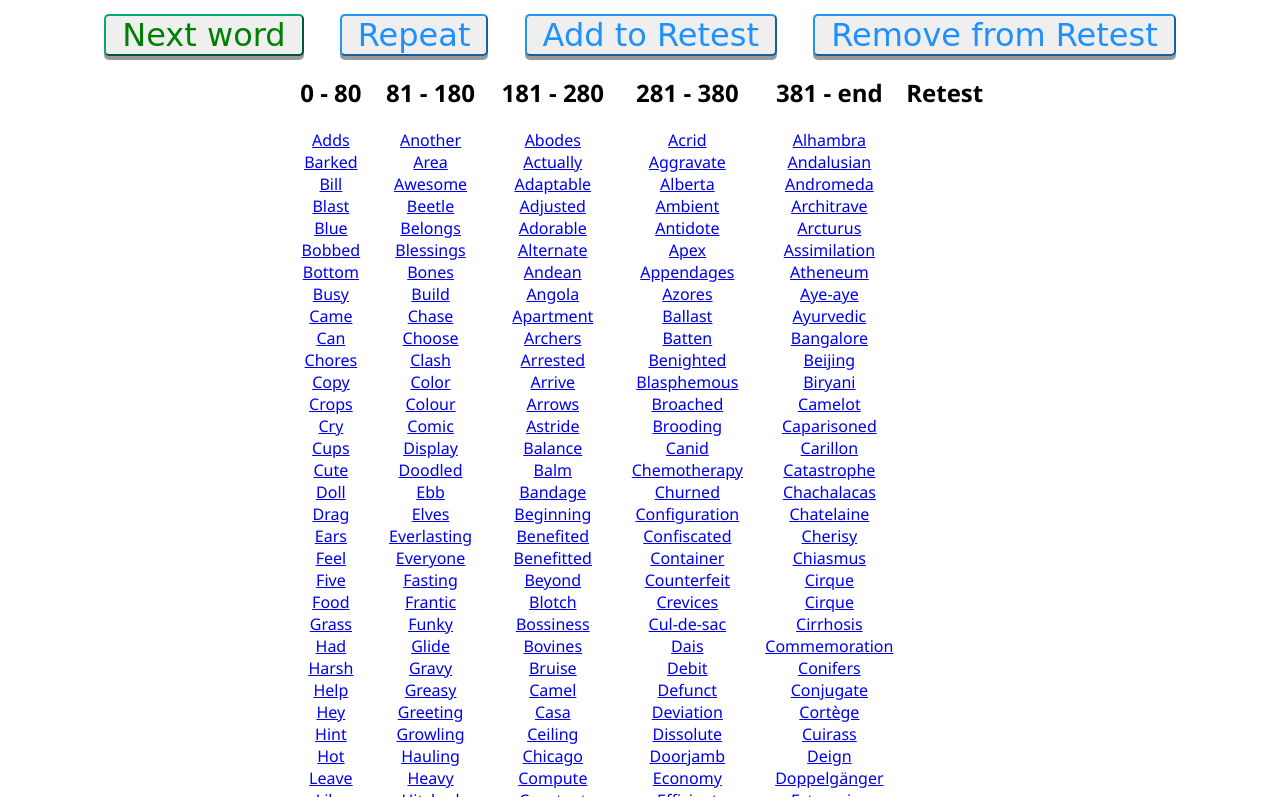
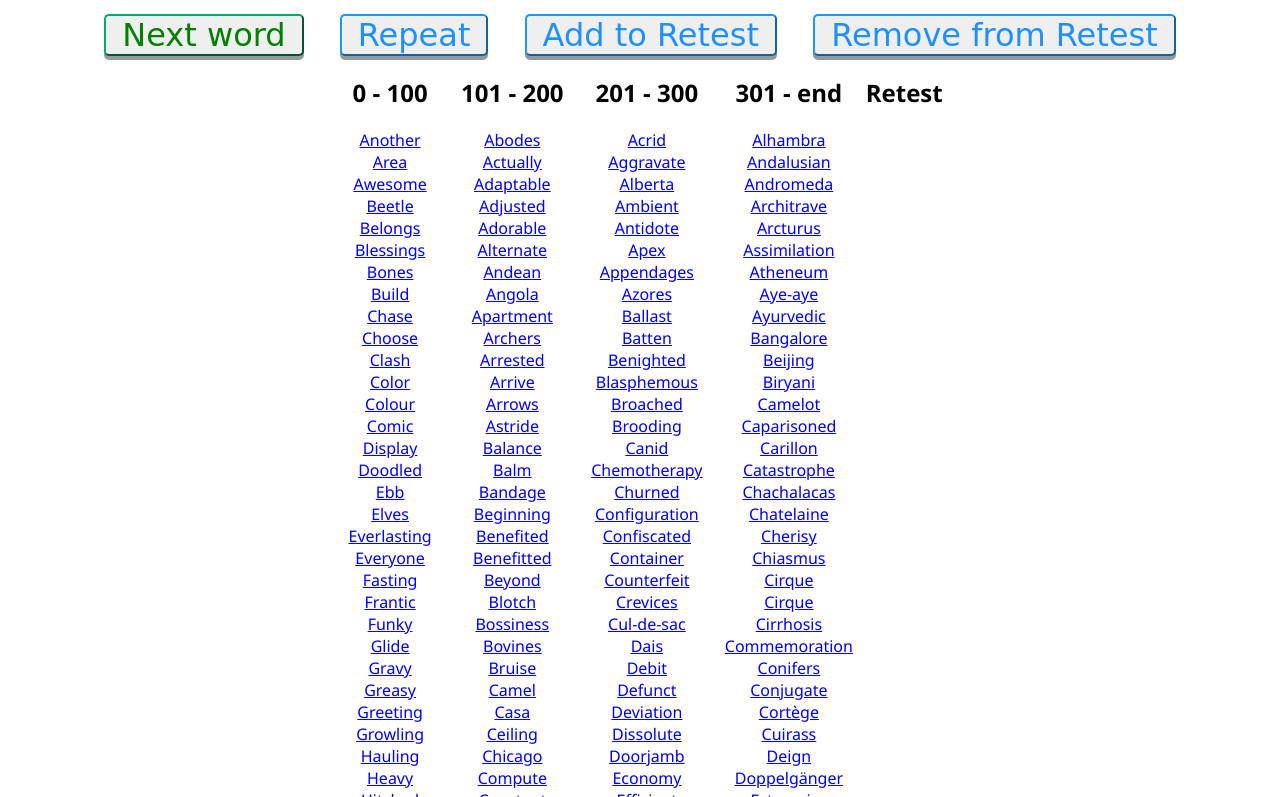
Before and after one commit to pallavaj/4thgrade, a plain HTML site: page old-word.html in a window 1280 px wide. Shown: the part 303-1100 px from the top of the page. Drawn offline with Linux system fonts and the light colour scheme.

Commit message:
Add files via upload

```diff
--- a/1.html
+++ b/old-word.html
@@ -79,88 +79,6 @@
     <script>
         var spellingBee = [];
         spellingBee[0] = [
-            "Adds",
-            "Sit",
-            "Cry",
-            "Put",
-            "Look",
-            "Hey",
-            "Tell",
-            "None",
-            "Need",
-            "Poke",
-            "Drag",
-            "Off",
-            "Long",
-            "Grass",
-            "Came",
-            "Make",
-            "Had",
-            "Trees",
-            "Can",
-            "Not",
-            "Plan",
-            "Sink",
-            "Tote",
-            "Hint",
-            "Rice",
-            "Doll",
-            "Bill",
-            "Pants",
-            "Nets",
-            "Pod",
-            "Cups",
-            "Page",
-            "Top",
-            "Trap",
-            "map",
-            "Toys",
-            "Ten",
-            "Food",
-            "Five",
-            "Tiny",
-            "Nose",
-            "Meal",
-            "Moo",
-            "Share",
-            "Help",
-            "Like",
-            "Hot",
-            "Feel",
-            "Ears",
-            "Cute",
-            "Barked",
-            "Sway",
-            "Harsh",
-            "Porch",
-            "Crops",
-            "Order",
-            "Stumped",
-            "Blue",
-            "Sorry",
-            "Many",
-            "Blast",
-            "Shelf",
-            "Chores",
-            "Bottom",
-            "Busy",
-            "Copy",
-            "Tales",
-            "Stairs",
-            "White",
-            "Speck",
-            "Leave",
-            "Pace",
-            "Party",
-            "Smell",
-            "Moon",
-            "washing",
-            "Two",
-            "trash",
-            "Bobbed"
-        ];
-
-        spellingBee[1] = [
             "Some",
             "What",
             "few",
@@ -262,7 +180,7 @@
             "Whizzed", "Weave"
         ];
 
-        spellingBee[2] = [
+        spellingBee[1] = [
             "Slivers",
             "Spellbound",
             "Former",
@@ -364,7 +282,7 @@
             "Angola", "Contours"
         ];
 
-        spellingBee[3] = [
+        spellingBee[2] = [
             "Republic",
             "Paradise",
             "Vertical",
@@ -467,7 +385,7 @@
             "Forsooth"
         ]
 
-        spellingBee[4] = [
+        spellingBee[3] = [
             "Masa",
             "Leander",
             "Pneumonia",
@@ -568,7 +486,7 @@
             console.log(msg.text);
             window.speechSynthesis.speak(msg);
 
-            if (msg.text !== endMsg) {
+            if(msg.text !== endMsg){
                 var anchor = document.createElement("a");
                 anchor.setAttribute('onclick', 'speakLoud("' + msg.text + '")');
                 anchor.setAttribute('class', 'speakWord');
@@ -609,7 +527,7 @@
             }
             localStorage.setItem("retestWords", JSON.stringify(retestWords));
             setRetestWords();
-            printSpellingList(5);
+            printSpellingList(4);
             //spellingBee[4] = retestWords;
         }
 
@@ -621,7 +539,7 @@
             } catch (error) {
                 retestWords = [];
             }
-            spellingBee[5] = retestWords;
+            spellingBee[4] = retestWords;
         }
 
         function printSpellingList(idx) {
@@ -646,7 +564,7 @@
             var mylabel = document.getElementById("spellingBee");
             mylabel.innerText = msg.text;
             window.speechSynthesis.speak(msg);
-            if (msg.text !== endMsg) {
+            if(msg.text !== endMsg){
                 var anchor = document.createElement("a");
                 anchor.setAttribute('onclick', 'speakLoud("' + msg.text + '")');
                 anchor.setAttribute('class', 'speakWord');
@@ -666,12 +584,11 @@
         </div>
         <div class="spelling_container">
             <select id="chooseLesson" onchange="setRetestWords()">
-                <option value=0> First 80 words</option>
+                <option value=0> First 100 words</option>
                 <option value=1> Second 100 words</option>
                 <option value=2> Third 100 words</option>
-                <option value=3> Fourth 100 words</option>
-                <option value=4> Remaining words</option>
-                <option value=5> Retest words</option>
+                <option value=3> Remaining words</option>
+                <option value=4> Retest words</option>
             </select>
             <h1 id="spellingBee">Welcome</h1>
             <button class="btn-next" id="btn-next" onclick="readAWord()">Next word</button>
@@ -680,38 +597,32 @@
             <button class="btn-repeat" id="btn-remove-retest" onclick="addRemoveRetest(-1)">Remove from Retest</button>
             <div class="spelling-container">
                 <div>
-                    <h2>0 - 80</h2>
+                    <h2>0 - 100</h2>
                     <div id="spellingList0">
 
                     </div>
                 </div>
                 <div>
-                    <h2>81 - 180</h2>
+                    <h2>101 - 200 </h2>
                     <div id="spellingList1">
 
                     </div>
                 </div>
                 <div>
-                    <h2>181 - 280 </h2>
+                    <h2>201 - 300 </h2>
                     <div id="spellingList2">
 
                     </div>
                 </div>
                 <div>
-                    <h2>281 - 380 </h2>
+                    <h2>301 - end </h2>
                     <div id="spellingList3">
 
                     </div>
                 </div>
                 <div>
-                    <h2>381 - end </h2>
+                    <h2>Retest </h2>
                     <div id="spellingList4">
-
-                    </div>
-                </div>
-                <div>
-                    <h2>Retest </h2>
-                    <div id="spellingList5">
 
                     </div>
                 </div>
@@ -726,7 +637,6 @@
         printSpellingList(2);
         printSpellingList(3);
         printSpellingList(4);
-        printSpellingList(5);
     </script>
 </body>
 
```
